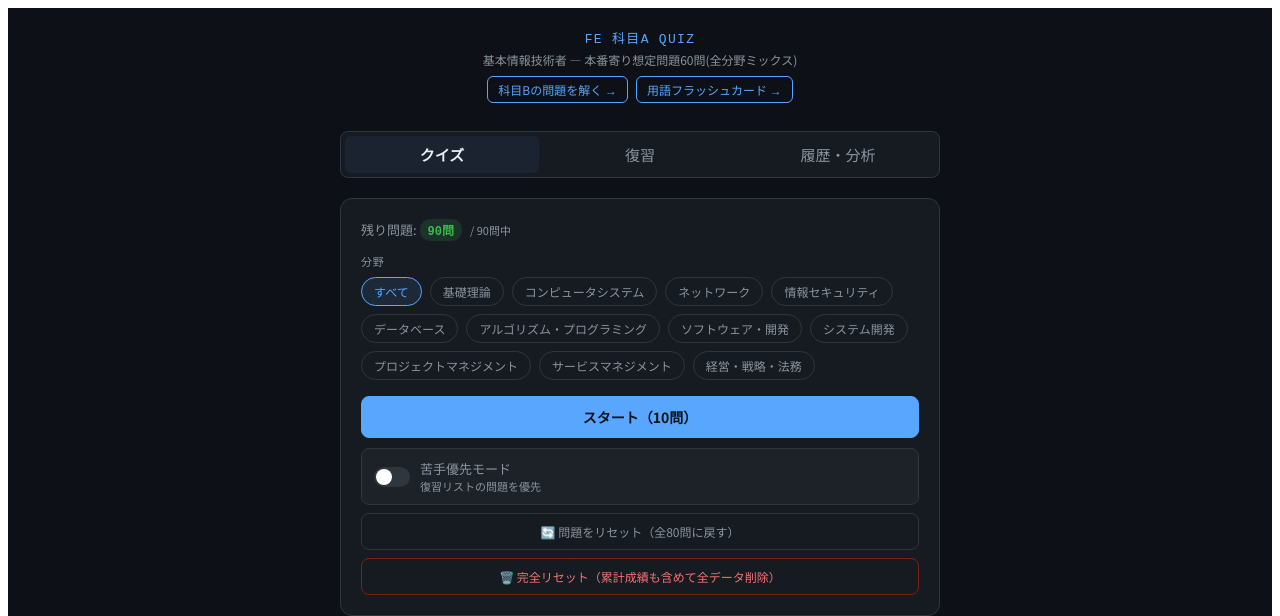
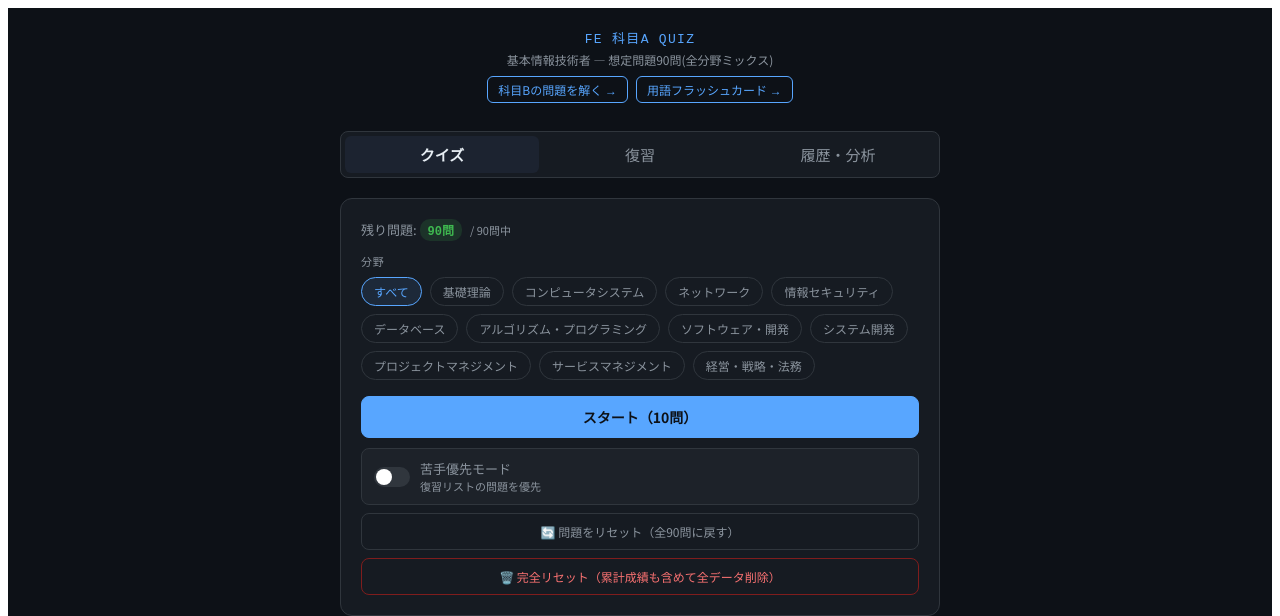
Before and after one commit to zami-blip/fe-quiz, a React (Create React App) app: page / in a window 1280 px wide. Shown: the top 616 px of the page. Built offline with nearby package versions, Linux system fonts and the light colour scheme.

Commit message:
ヘッダー説明とリセットボタンの問題数をALL_QUESTIONS.lengthから表示(古い固定値の修正)
Co-Authored-By: Claude Sonnet 5.5 <noreply@anthropic.com>
Claude-Session: https://claude.ai/code/session_01V64Z3DxBhPgXSoSNyJzJLz

```diff
--- a/src/App.jsx
+++ b/src/App.jsx
@@ -2913,7 +2913,7 @@ export default function App(){
       <div style={s.container}>
         <header style={s.header}>
           <div style={s.h1}>FE 科目A Quiz</div>
-          <div style={s.sub}>基本情報技術者 — 本番寄り想定問題60問(全分野ミックス)</div>
+          <div style={s.sub}>基本情報技術者 — 想定問題{ALL_QUESTIONS.length}問(全分野ミックス)</div>
           <div style={{display:"flex",gap:8,justifyContent:"center",flexWrap:"wrap",marginTop:8}}>
             <a href="/b" style={{fontSize:12,color:C.accent,textDecoration:"none",border:`1px solid ${C.accent}`,borderRadius:6,padding:"4px 10px"}}>科目Bの問題を解く →</a>
             <a href="/terms" style={{fontSize:12,color:C.accent,textDecoration:"none",border:`1px solid ${C.accent}`,borderRadius:6,padding:"4px 10px"}}>用語フラッシュカード →</a>
@@ -2972,7 +2972,7 @@ export default function App(){
               </div>
               <button style={{width:"100%",padding:9,background:"none",border:`1px solid ${C.border}`,color:C.muted,borderRadius:8,fontFamily:"inherit",fontSize:12,cursor:"pointer",marginTop:8}}
                 onClick={()=>{ if(window.confirm("使用済み問題をリセットして全問を出題可能にします。今回の周回成績もリセットされます。よろしいですか？")){ saveUsedIds([]); setAllHistory([]); setCatStats({}); store.clearCycle(); } }}>
-                🔄 問題をリセット（全80問に戻す）
+                🔄 問題をリセット（全{ALL_QUESTIONS.length}問に戻す）
               </button>
               <button style={{width:"100%",padding:9,background:"none",border:`1px solid #7f1d1d`,color:"#f87171",borderRadius:8,fontFamily:"inherit",fontSize:12,cursor:"pointer",marginTop:8}}
                 onClick={()=>{
--- a/src/AppB.jsx
+++ b/src/AppB.jsx
@@ -1296,7 +1296,7 @@ export default function AppB(){
       <div style={s.container}>
         <header style={s.header}>
           <div style={s.h1}>FE 科目B Quiz</div>
-          <div style={s.sub}>基本情報技術者 — 本番寄り想定問題20問(アルゴリズム16+セキュリティ4)</div>
+          <div style={s.sub}>基本情報技術者 — 想定問題{ALL_QUESTIONS.length}問(疑似言語トレース＋セキュリティ)</div>
           <div style={{display:"flex",gap:8,justifyContent:"center",flexWrap:"wrap",marginTop:8}}>
             <a href="/" style={{fontSize:12,color:C.accent,textDecoration:"none",border:`1px solid ${C.accent}`,borderRadius:6,padding:"4px 10px"}}>← 科目Aの問題を解く</a>
             <a href="/terms" style={{fontSize:12,color:C.accent,textDecoration:"none",border:`1px solid ${C.accent}`,borderRadius:6,padding:"4px 10px"}}>用語フラッシュカード →</a>
@@ -1355,7 +1355,7 @@ export default function AppB(){
               </div>
               <button style={{width:"100%",padding:9,background:"none",border:`1px solid ${C.border}`,color:C.muted,borderRadius:8,fontFamily:"inherit",fontSize:12,cursor:"pointer",marginTop:8}}
                 onClick={()=>{ if(window.confirm("使用済み問題をリセットして全問を出題可能にします。今回の周回成績もリセットされます。よろしいですか？")){ saveUsedIds([]); setAllHistory([]); setCatStats({}); store.clearCycle(); } }}>
-                🔄 問題をリセット（全25問に戻す）
+                🔄 問題をリセット（全{ALL_QUESTIONS.length}問に戻す）
               </button>
               <button style={{width:"100%",padding:9,background:"none",border:`1px solid #7f1d1d`,color:"#f87171",borderRadius:8,fontFamily:"inherit",fontSize:12,cursor:"pointer",marginTop:8}}
                 onClick={()=>{
```
